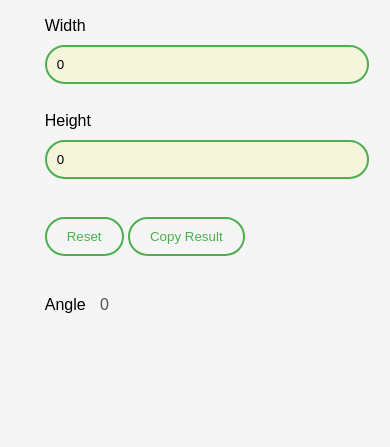
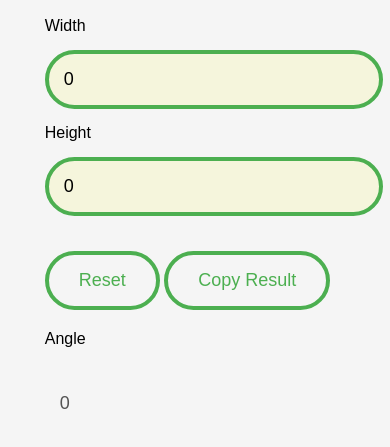
Before and after one commit to seheon04/calculate, a plain HTML site: page index.html in a window 390 px wide. Shown: the part 107-554 px from the top of the page. Drawn offline with Linux system fonts and the light colour scheme.

Commit message:
Update style.css

```diff
--- a/style.css
+++ b/style.css
@@ -5,47 +5,43 @@ body {
 }
 
 .container {
-  width: 50%;
+  width: 80%;
   margin: 0 auto;
 }
 
 input[type='number'] {
-  border-radius: 20px;
-  padding: 10px;
-  margin: 10px 0;
+  border-radius: 40px;
+  padding: 20px;
+  margin: 20px 0;
   width: 100%;
   background-color: white;
   -webkit-appearance: none;
   -moz-appearance: none;
   appearance: none;
+  font-size: 20px;
 }
 
 input[type='number']:valid {
-  border: 2px solid #4caf50;
+  border: 4px solid #4caf50;
   background-color: beige;
 }
 
 input[type='number']:invalid {
-  border: 2px solid red;
+  border: 4px solid red;
 }
 
 input[type='number']:focus {
   outline: none;
 }
 
-.error-message {
-  display: inline-block;
-  color: red;
-  font-size: 12px;
-}
-
 button {
-  border-radius: 20px;
-  padding: 10px 20px;
+  border-radius: 40px;
+  padding: 20px 40px;
   background-color: transparent;
   color: #4caf50;
-  border: 2px solid #4caf50;
-  margin: 10px 0;
+  border: 4px solid #4caf50;
+  margin: 20px 0;
+  font-size: 20px;
 }
 
 button:hover {
@@ -54,10 +50,10 @@ button:hover {
 }
 
 input[type='text'] {
-  margin: 20px 0;
-  padding: 10px;
+  margin: 40px 0;
+  padding: 20px;
   border-style: none;
-  font-size: 16px;
+  font-size: 20px;
   background-color: transparent;
 }
 
@@ -65,4 +61,23 @@ input[type='text'] {
   .container {
     width: 90%;
   }
+
+  input[type='number'] {
+    border-radius: 30px;
+    padding: 15px;
+    margin: 15px 0;
+    font-size: 18px;
+  }
+
+  button {
+    border-radius: 30px;
+    padding: 15px 30px;
+    font-size: 18px;
+  }
+
+  input[type='text'] {
+    margin: 30px 0;
+    padding: 15px;
+    font-size: 18px;
+  }
 }
```
